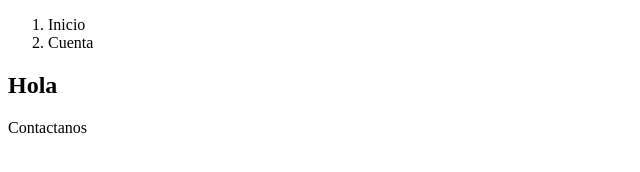
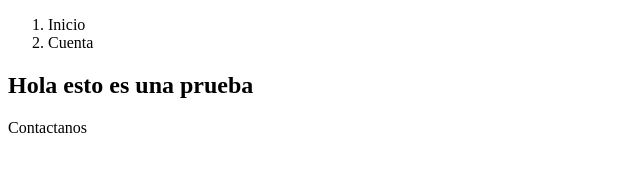
Before and after one commit to SRobertoR/proyectoDemoCursoPrework, a plain HTML site: page clase1.html in a window 1280 px wide. Shown: the whole page, without its empty margins (0-640 px from the left). Drawn offline with Linux system fonts and the light colour scheme.

Commit message:
Cambios en clase1 :robot:

```diff
--- a/clase1.html
+++ b/clase1.html
@@ -14,7 +14,7 @@
             </ol>
         </header>
         <section>
-            <h2>Hola</h2>
+            <h2>Hola esto es una prueba</h2>
             <!--<em>Hola</em>
             <i>Hola</i>  -->
         </section>
```
